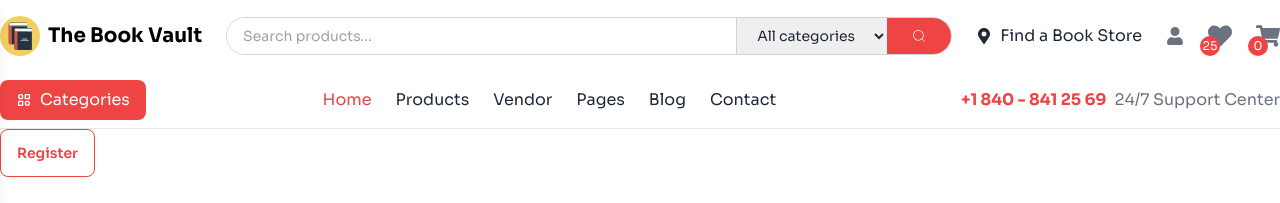
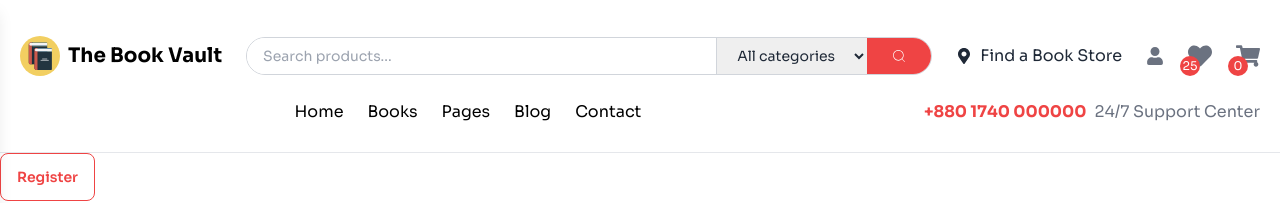
Before and after one commit to Sajjad-Hosan/The-Book-Vault, a React (Vite) app: page / in a window 1280 px wide. Shown: the top 203 px of the page. Built offline with nearby package versions, Linux system fonts and the light colour scheme; no server answers.

Commit message:
update: nav updated.

```diff
--- a/src/shared/Navbar/Navbar.jsx
+++ b/src/shared/Navbar/Navbar.jsx
@@ -1,6 +1,5 @@
 import { useState } from 'react';
 import { CiSearch } from 'react-icons/ci';
-import { TbCategory2 } from 'react-icons/tb';
 import { FaBars, FaTimes, FaMapMarkerAlt, FaUser, FaHeart, FaShoppingCart } from 'react-icons/fa';
 import { Link } from 'react-router-dom';
 
@@ -13,7 +12,7 @@ const Navbar = () => {
 
   return (
     <>
-      <header className="w-full bg-white border-b border-gray-200 relative z-50">
+      <header className="w-full bg-white border-b border-gray-200 relative z-50 p-5">
 
         {/* Main Header */}
         <div className="container mx-auto flex flex-col md:flex-row items-center justify-between py-4 px-4 md:px-0">
@@ -73,24 +72,23 @@ const Navbar = () => {
         <div className="py-2 hidden md:block">
           <div className="container mx-auto flex flex-col md:flex-row items-center justify-between px-4 md:px-0 space-y-4 md:space-y-0">
             {/* Categories Button */}
-            <button className="bg-red-500 text-white gap-2 px-4 py-2 rounded-lg flex items-center">
+            {/* <button className="bg-red-500 text-white gap-2 px-4 py-2 rounded-lg flex items-center">
               <TbCategory2 /> <p>Categories</p>
-            </button>
+            </button> */}
 
             {/* Navigation Links */}
-            <nav className="flex space-x-6 text-center">
-              <Link to={'/'}><p className="text-red-500"> Home</p></Link>
-              <Link to={'/products'}>Products</Link>
-              <Link to={'/'}>Vendor</Link>
-              <Link to={'/'}>Pages</Link>
-              <Link to={'/'}>Blog</Link>
-              <Link to={'/'}>Contact</Link>
+            <nav className="flex space-x-6 text-center mx-auto">
+              <Link className="text-black hover:text-red-500" to={'/'}>Home</Link>
+              <Link className="text-black hover:text-red-500" to={'/products'}>Books</Link>
+              <Link className="text-black hover:text-red-500" to={'/'}>Pages</Link>
+              <Link className="text-black hover:text-red-500" to={'/'}>Blog</Link>
+              <Link className="text-black hover:text-red-500" to={'/'}>Contact</Link>
             </nav>
 
             {/* Contact Information */}
             <div className="flex items-center justify-center space-x-2 text-center md:text-left">
               <i className="fas fa-phone-alt text-gray-500"></i>
-              <span className="text-red-500 font-bold">+1 840 - 841 25 69</span>
+              <span className="text-red-500 font-bold">+880 1740 000000</span>
               <span className="text-gray-500">24/7 Support Center</span>
             </div>
           </div>
@@ -112,8 +110,7 @@ const Navbar = () => {
           {/* Menu Items */}
           <nav className="flex flex-col space-y-4 p-4">
             <a href="/home" className="text-black hover:text-red-500">Home</a>
-            <a href="/shop" className="text-black hover:text-red-500">Shop</a>
-            <a href="/vendor" className="text-black hover:text-red-500">Vendor</a>
+            <a href="/products" className="text-black hover:text-red-500">Books</a>
             <a href="/pages" className="text-black hover:text-red-500">Pages</a>
             <a href="/blog" className="text-black hover:text-red-500">Blog</a>
             <a href="/contact" className="text-black hover:text-red-500">Contact</a>
```
